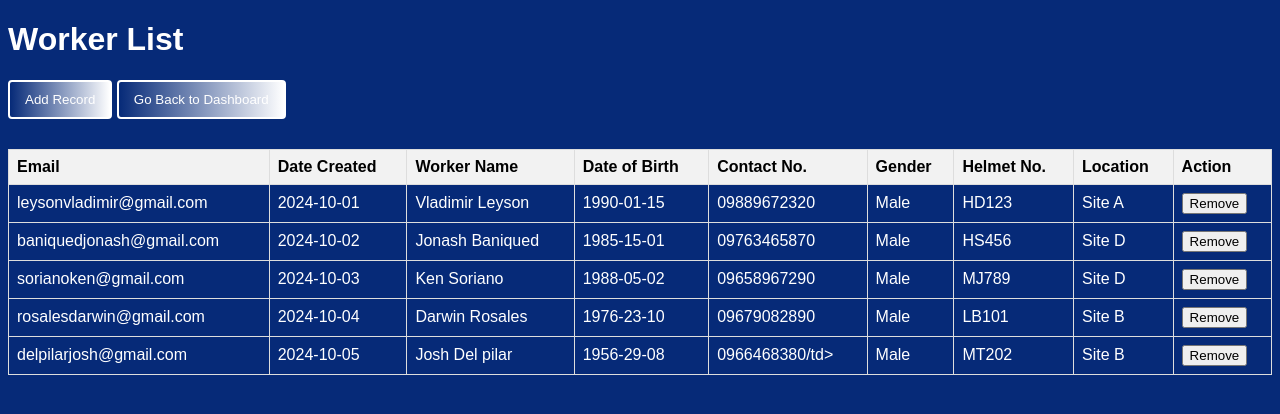
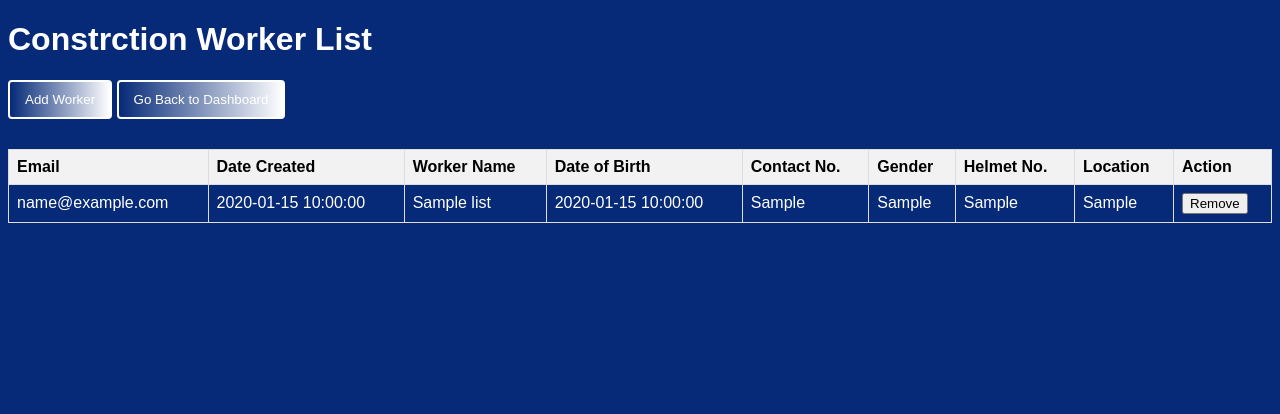
Before and after one commit to Bernardino5/Capstone---Website, a PHP site: page /worker.php in a window 1280 px wide. Shown: the top 414 px of the page. Run offline with PHP 8.4, Linux system fonts and the light colour scheme; tables that the repository leaves empty or names only in its code hold one stand-in row (values such as "Sample post").

Commit message:
Update worker.php

```diff
--- a/worker.php
+++ b/worker.php
@@ -3,7 +3,7 @@
 <head>
     <meta charset="UTF-8">
     <meta name="viewport" content="width=device-width, initial-scale=1.0">
-    <title>Worker List</title>
+    <title>Construction Worker List</title>
     <style>
         body {
             font-family: Arial, sans-serif;
@@ -47,20 +47,20 @@
     </style>
 </head>
 <body>
-    <h1>Worker List</h1>
-    <button class="button" id="addRecordButton">Add Record</button>
+    <h1>Constrction Worker List</h1>
+    <button class="button" id="addRecordButton">Add Worker</button>
     <button class="button" onclick="window.location.href='index.php'">Go Back to Dashboard</button>
 
     <div class="form-container" id="workerFormContainer">
-        <form id="workerForm">
-            <input type="email" id="email" placeholder="Email" required>
-            <input type="date" id="dateCreated" required>
-            <input type="text" id="workerName" placeholder="Worker Name" required>
-            <input type="date" id="dateOfBirth" required>
-            <input type="text" id="contact" placeholder="Contact No." required>
-            <input type="text" id="gender" placeholder="Gender" required>
-            <input type="text" id="helmetNo" placeholder="Helmet No." required>
-            <input type="text" id="location" placeholder="Location" required>
+        <form id="workerForm" method="POST">
+            <input type="email" id="email" name="email" placeholder="Email" required>
+            <input type="date" id="dateCreated" name="dateCreated" required>
+            <input type="text" id="workerName" name="workerName" placeholder="Worker Name" required>
+            <input type="date" id="dateOfBirth" name="dateOfBirth" required>
+            <input type="text" id="contact" name="contact" placeholder="Contact No." required>
+            <input type="text" id="gender" name="gender" placeholder="Gender" required>
+            <input type="text" id="helmetNo" name="helmetNo" placeholder="Helmet No." required>
+            <input type="text" id="location" name="location" placeholder="Location" required>
             <button type="submit" class="button">Register Worker</button>
             <button type="button" class="button" id="cancelButton">Cancel</button>
         </form>
@@ -81,62 +81,76 @@
             </tr>
         </thead>
         <tbody id="workerTableBody">
-            <tr>
-                <td>leysonvladimir@gmail.com</td>
-                <td>2024-10-01</td>
-                <td>Vladimir Leyson</td>
-                <td>1990-01-15</td>
-                <td>09889672320</td>
-                <td>Male</td>
-                <td>HD123</td>
-                <td>Site A</td>
-                <td><button onclick="removeWorker(this)">Remove</button></td>
-            </tr>
-            <tr>
-                <td>baniquedjonash@gmail.com</td>
-                <td>2024-10-02</td>
-                <td>Jonash Baniqued</td>
-                <td>1985-15-01</td>
-                <td>09763465870</td>
-                <td>Male</td>
-                <td>HS456</td>
-                <td>Site D</td>
-                <td><button onclick="removeWorker(this)">Remove</button></td>
-            </tr>
-            <tr>
-                <td>sorianoken@gmail.com</td>
-                <td>2024-10-03</td>
-                <td>Ken Soriano</td>
-                <td>1988-05-02</td>
-                <td>09658967290</td>
-                <td>Male</td>
-                <td>MJ789</td>
-                <td>Site D</td>
-                <td><button onclick="removeWorker(this)">Remove</button></td>
-            </tr>
-            <tr>
-                <td>rosalesdarwin@gmail.com</td>
-                <td>2024-10-04</td>
-                <td>Darwin Rosales</td>
-                <td>1976-23-10</td>
-                <td>09679082890</td>
-                <td>Male</td>
-                <td>LB101</td>
-                <td>Site B</td>
-                <td><button onclick="removeWorker(this)">Remove</button></td>
-            </tr>
-            <tr>
-                <td>delpilarjosh@gmail.com</td>
-                <td>2024-10-05</td>
-                <td>Josh Del pilar</td>
-                <td>1956-29-08</td>
-                <td>0966468380/td>
-                <td>Male</td>
-                <td>MT202</td>
-                <td>Site B</td>
-                <td><button onclick="removeWorker(this)">Remove</button></td>
-            </tr>
-            <!-- Additional rows can go here -->
+        <?php
+$servername = "localhost"; // or your server
+$username = "root"; // your DB username
+$password = ""; // your DB password
+$dbname = "worker_management";
+
+// Create connection
+$conn = new mysqli($servername, $username, $password, $dbname);
+
+// Check connection
+if ($conn->connect_error) {
+    die("Connection failed: " . $conn->connect_error);
+}
+
+// Handle form submission
+if ($_SERVER["REQUEST_METHOD"] === "POST") {
+    $email = $_POST['email'];
+    $dateCreated = $_POST['dateCreated'];
+    $workerName = $_POST['workerName'];
+    $dateOfBirth = $_POST['dateOfBirth'];
+    $contact = $_POST['contact'];
+    $gender = $_POST['gender'];
+    $helmetNo = $_POST['helmetNo'];
+    $location = $_POST['location'];
+
+    $sql = "INSERT INTO worker_list (email, date_created, worker_name, date_of_birth, contact_no, gender, helmet_no, location) VALUES (?, ?, ?, ?, ?, ?, ?, ?)";
+    $stmt = $conn->prepare($sql);
+    $stmt->bind_param("ssssssss", $email, $dateCreated, $workerName, $dateOfBirth, $contact, $gender, $helmetNo, $location);
+
+    if ($stmt->execute()) {
+        echo "<script>alert('New worker added successfully.');</script>";
+    } else {
+        echo "<script>alert('Error: " . $stmt->error . "');</script>";
+    }
+
+    $stmt->close();
+}
+
+// Retrieve and display workers
+$sql = "SELECT worker_id, email, date_created, worker_name, date_of_birth, contact_no, gender, helmet_no, location FROM worker_list";
+$result = $conn->query($sql);
+
+// Check if the query was successful before accessing the result
+if ($result && $result->num_rows > 0) {
+    while ($row = $result->fetch_assoc()) {
+        echo "<tr>
+                <td>{$row['email']}</td>
+                <td>{$row['date_created']}</td>
+                <td>{$row['worker_name']}</td>
+                <td>{$row['date_of_birth']}</td>
+                <td>{$row['contact_no']}</td>
+                <td>{$row['gender']}</td>
+                <td>{$row['helmet_no']}</td>
+                <td>{$row['location']}</td>
+                <td><button onclick=\"removeWorker({$row['worker_id']})\">Remove</button></td>
+            </tr>";
+    }
+} else {
+    // If the query failed or there are no workers
+    if ($result === false) {
+        echo "<tr><td colspan='9'>Error: " . $conn->error . "</td></tr>";
+    } else {
+        echo "<tr><td colspan='9'>No workers found.</td></tr>";
+    }
+}
+
+$conn->close();
+?>
+
+
         </tbody>
     </table>
 
@@ -156,44 +170,12 @@
             form.reset();
         });
 
-        form.addEventListener('submit', function(e) {
-            e.preventDefault(); // Prevent form submission
+        function removeWorker(worker_id) {
+    if (confirm("Are you sure you want to remove this worker?")) {
+        window.location.href = `delete.php?worker_id=${worker_id}`;
+    }
+}
 
-            const email = document.getElementById('email').value;
-            const dateCreated = document.getElementById('dateCreated').value;
-            const workerName = document.getElementById('workerName').value;
-            const dateOfBirth = document.getElementById('dateOfBirth').value;
-            const contact = document.getElementById('contact').value;
-            const gender = document.getElementById('gender').value;
-            const helmetNo = document.getElementById('helmetNo').value;
-            const location = document.getElementById('location').value;
-
-            // Create a new row
-            const row = document.createElement('tr');
-            row.innerHTML = `
-                <td>${email}</td>
-                <td>${dateCreated}</td>
-                <td>${workerName}</td>
-                <td>${dateOfBirth}</td>
-                <td>${contact}</td>
-                <td>${gender}</td>
-                <td>${helmetNo}</td>
-                <td>${location}</td>
-                <td><button onclick="removeWorker(this)">Remove</button></td>
-            `;
-
-            // Add the new row to the table body
-            tableBody.appendChild(row);
-
-            // Clear the form fields and hide the form
-            form.reset();
-            formContainer.classList.remove('show');
-        });
-
-        function removeWorker(button) {
-            const row = button.parentElement.parentElement;
-            tableBody.removeChild(row);
-        }
     </script>
 </body>
 </html>
```
